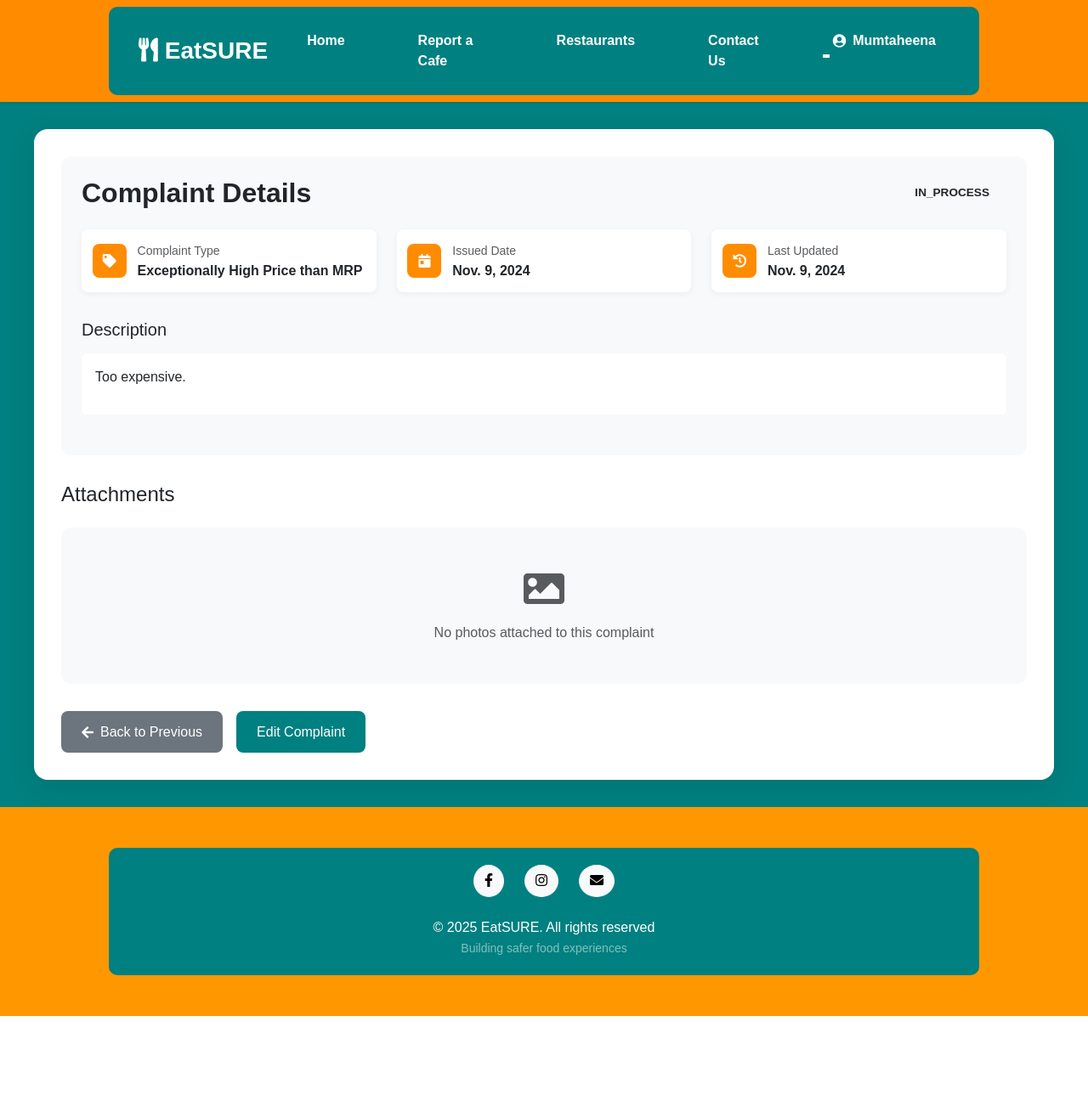
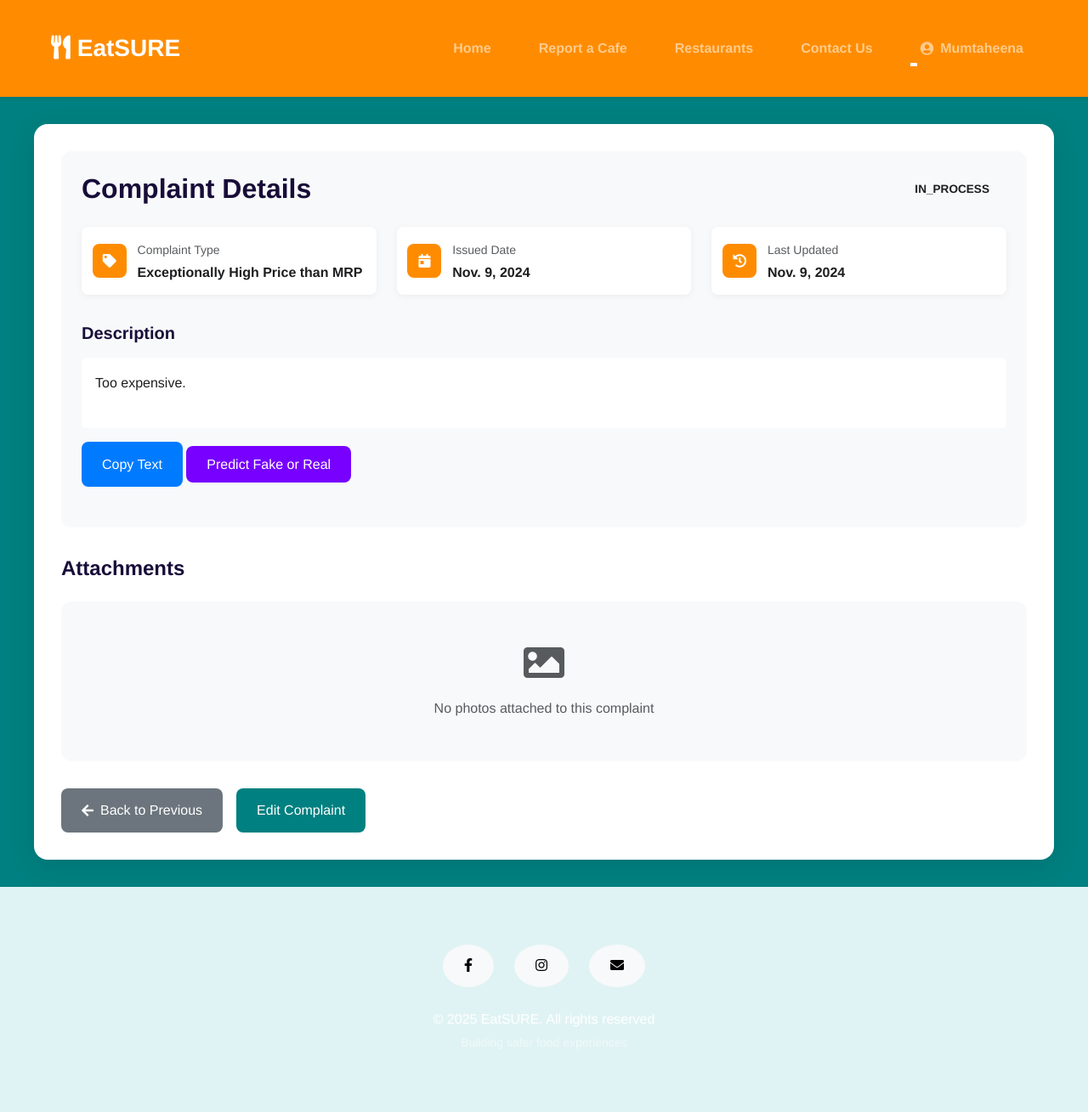
Before and after one commit to Mumta-heena/EatSure-A-Django-Project-Food-Complaint-Website-NEW, a Django app: page /complaint/9/complaint_details/ in a window 1280 px wide. Shown: the whole page at 85% size. Before the commit the page ends 1196 px from the top, so only its background shows below. Run offline with Django 5.2, Linux system fonts and the light colour scheme; a user stored in the database is signed in; data comes from the database, SQL or seed files in the repository; both versions use the stored data as it was after the commit; some libraries are stand-ins or nearby versions.

Commit message:
Integrated Fake News Detection Model to the django app through Streamlit.

```diff
--- a/eatsure/urls.py
+++ b/eatsure/urls.py
@@ -56,6 +56,8 @@ urlpatterns = [
 
     path('reject-restaurant/<int:pending_id>/', v.reject_restaurant, name='reject_restaurant'),
 
+    path('fake_det/', v.fake_det, name='fake_det'),
+
 
 ]
 
--- a/safe_eat/views.py
+++ b/safe_eat/views.py
@@ -321,3 +321,6 @@ def reject_restaurant(request, pending_id):
 def pending_restaurants_list(request):
     pending_restaurants = PendingRestaurant.objects.filter(approved=False)
     return render(request, 'pending_restaurants_list.html', {'pending_restaurants': pending_restaurants})
+
+def fake_det(request):
+    return render(request, 'fake_det.html')
--- a/static/css/style.css
+++ b/static/css/style.css
@@ -1,112 +1,127 @@
-/* Custom styles for the EatSURE Welcome Page */
-body {
-    font-family: Arial, sans-serif;
+/* Define Finpay color variables */
+:root {
+  --primary-color: #2A8E9E;
+  --secondary-color: #E0F3F4;
+  --accent-color: #180D39;
+  --text-color-dark: #1D1E20;
+  --text-color-light: #E0F3F4;
 }
 
-header, footer {
-    background-color: #FF9900; /* Example color for the top and footer bar */
-    color: white;
+body {
+  font-family: 'Helvetica', sans-serif, sans-serif; /* Ensure fallback */
+  background-color: var(--secondary-color);
+  color: var(--text-color-dark);
+  line-height: 1.7; /* Improved readability */
+  -webkit-font-smoothing: antialiased; /* Better text rendering for macOS */
+  -moz-osx-font-smoothing: grayscale; /* Better text rendering for Firefox */
 }
 
-.main-content {
-    text-align: center;
-    color: white;
-    background-image: url('/path/to/your/background.jpg'); /* Replace with the correct path to your background image */
-    background-size: cover;
-    background-position: center;
-    padding: 100px 20px;
+h1, h2, h3, h4, h5, h6 {
+  color: var(--accent-color);
+  font-family: 'Helvetica', sans-serif, sans-serif;
+  font-weight: 700;
+  line-height: 1.3;
+  margin-bottom: 1.5rem;
 }
 
-h1, h2 {
-    font-weight: bold;
-    margin-bottom: 20px;
+p {
+  font-family: 'Helvetica', sans-serif, sans-serif;
+  margin-bottom: 1.5rem;
+  font-size: 1rem; /* Adjust base font size if needed */
 }
 
-section {
-    padding: 60px 20px;
+a {
+  color: var(--primary-color);
+  font-family: 'Helvetica', sans-serif, sans-serif;
+  text-decoration: none;
+  transition: color 0.3s ease;
 }
 
-.about-us-section {
-    background-color: #007b8f;
-    color: white;
+a:hover {
+  color: #1e6b78; /* Darker shade of primary */
 }
 
-.our-services {
-    background-color: #007b8f;
-    color: #ff9900;
+/* --- Layout & Structure --- */
+.container {
+  max-width: 1200px; /* Standard container width */
+  margin: 0 auto;
+  padding: 20px; /* Adjust padding as needed */
 }
 
-.service-card {
-    background-color: white;
-    color: #333;
-    padding: 20px;
-    border-radius: 8px;
-    margin: 20px;
+.section-padding {
+  padding: 80px 0; /* Consistent vertical spacing for sections */
 }
 
-.service-card h3 {
-    font-weight: bold;
+/* --- Buttons --- */
+.btn {
+  display: inline-block;
+  font-family: 'Helvetica', sans-serif, sans-serif;
+  font-weight: 600;
+  text-align: center;
+  white-space: nowrap;
+  vertical-align: middle;
+  user-select: none;
+  border: 1px solid transparent;
+  padding: 0.75rem 1.5rem;
+  font-size: 1rem;
+  line-height: 1.5;
+  border-radius: 0.25rem;
+  transition: color 0.15s ease-in-out, background-color 0.15s ease-in-out,
+              border-color 0.15s ease-in-out, box-shadow 0.15s ease-in-out;
 }
 
-.report-btn {
-    background-color: #007b8f;
-    color: white;
-    padding: 10px 20px;
-    font-size: 18px;
-    border-radius: 8px;
-    text-decoration: none;
+.btn-primary {
+  color: var(--text-color-light);
+  background-color: var(--primary-color);
+  border-color: var(--primary-color);
 }
 
-/* Orange Navbar */
-.bg-orange {
-    background-color: #FF9800 !important; /* Replace with the shade of orange you need */
+.btn-primary:hover {
+  background-color: #1e6b78;
+  border-color: #1e6b78;
 }
 
-/* Navbar Text Colors */
-.navbar-brand, .nav-link {
-    color: #ffffff !important;
-    font-weight: bold !important; /* Ensures all text is bold */
-    margin: 0 15px; /* Adds spacing between links */
+.btn-secondary {
+  color: var(--accent-color);
+  background-color: var(--secondary-color);
+  border-color: var(--secondary-color);
 }
 
-/* Remove link styling to make it look like plain text */
-.nav-link {
-    text-decoration: none; /* Remove underline */
-    color: inherit; /* Use the color of surrounding text */
-    cursor: pointer; /* Show pointer to indicate it’s clickable */
-    font-weight: normal; /* Set normal weight if it’s bold */
+.btn-secondary:hover {
+  background-color: #d1e7dd;
+  border-color: #c6dbd1;
 }
 
-html {
-    scroll-behavior: smooth;
+.btn-outline-primary {
+  color: var(--primary-color);
+  border-color: var(--primary-color);
+  background-color: transparent;
 }
 
-.container {
-    max-width: 80%;
-    background-color: #008080; /* Matching the teal color in the screenshot */
-    padding: 20px;
-    border-radius: 10px;
+.btn-outline-primary:hover {
+  color: var(--text-color-light);
+  background-color: var(--primary-color);
+  border-color: var(--primary-color);
 }
 
-.restaurant-name {
-    font-size: 2em;
-    font-weight: bold;
-    color: white;
+/* --- Cards --- */
+.card {
+  background-color: #fff;
+  border-radius: 0.25rem;
+  box-shadow: 0 0.125rem 0.25rem rgba(0, 0, 0, 0.075);
+  padding: 20px; /* Adjust card padding */
+  margin-bottom: 20px; /* Adjust card margin */
 }
 
-.restaurant-branch {
-    font-size: 1.5em;
-    font-weight: 600;
-    color: white;
+.card-title {
+  font-size: 1.5rem;
+  font-weight: 600;
+  color: var(--accent-color);
+  margin-bottom: 1rem;
 }
 
-.button-group .btn {
-    background-color: #c17b1e; /* Dark orange/brown button color */
-    color: white;
-    border: none;
-    border-radius: 10px;
+.card-text {
+  color: var(--text-color-dark);
 }
 
-.feedback-section {
-    border: 1px solid #ccc;
-}
+/* Add more global styles as needed */
--- a/template/complaint_detail.html
+++ b/template/complaint_detail.html
@@ -116,6 +116,37 @@
         color: white;
         transform: translateY(-2px);
     }
+
+    .copy-btn {
+        background: #007bff;
+        color: white;
+        padding: 0.8rem 1.5rem;
+        border-radius: 8px;
+        cursor: pointer;
+        border: none;
+        font-size: 1rem;
+        margin-top: 1rem;
+    }
+
+    .copy-btn:hover {
+        background: #0056b3;
+    }
+
+    .predict-btn {
+        background: #7700ff;
+        color: white;
+        padding: 0.8rem 1.5rem;
+        border-radius: 8px;
+        cursor: pointer;
+        border: none;
+        font-size: 1rem;
+        margin-top: 1rem;
+    }
+
+    .predict-btn:hover {
+        background: #5a018d;
+    }
+
 </style>
 
 <div class="complaint-container">
@@ -159,9 +190,19 @@
 
         <div class="mb-4">
             <h5 class="mb-3">Description</h5>
-            <div class="bg-white p-3 rounded-2">
+            <div class="bg-white p-3 rounded-2" id="textToCopy">
                 {{ complaint.complaint_Description|linebreaks }}
             </div>
+            {% if user.is_staff %}
+            <!-- Button to copy text -->
+            <button class="copy-btn" onclick="copyText()">Copy Text</button>
+            <!-- Button to Predict -->
+            <a href="{% url 'fake_det' %}"
+                            class="predict-btn" role="button">
+                             Predict Fake or Real
+                        </a>
+
+            {% endif %}
         </div>
     </div>
 
@@ -210,7 +251,6 @@
         </a>
         {% if user.is_staff %}
         <a href="{% url 'update_complaint_status' complaint.id %}" class="btn-back" style="background: #008080;">
-
             Edit Complaint
         </a>
         {% endif %}
@@ -232,5 +272,27 @@
     function showImage(imageUrl) {
         document.getElementById('modalImage').src = imageUrl;
     }
+
+    function copyText() {
+        // Select the text inside the div
+        const textToCopy = document.getElementById('textToCopy');
+        const range = document.createRange();
+        range.selectNodeContents(textToCopy);
+        const selection = window.getSelection();
+        selection.removeAllRanges();
+        selection.addRange(range);
+
+        // Copy the selected text to clipboard
+        try {
+            document.execCommand('copy');
+            alert('Text copied to clipboard!');
+        } catch (err) {
+            alert('Failed to copy text: ' + err);
+        }
+
+        // Clear selection
+        selection.removeAllRanges();
+    }
 </script>
+
 {% endblock %}
```
Also changed, not shown: safe_eat/ML/app.py (added, +61 -0 lines), template/fake_det.html (added, +33 -0 lines), db.sqlite3, static/images/static/images/491026925_1351442595898815_500900058143267929_n.jpg (added), template/base.html (line endings or trailing spaces), template/navbar.html (indentation only).
